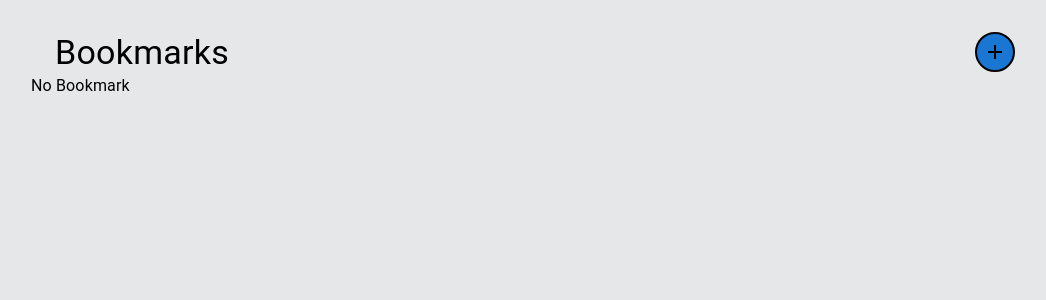
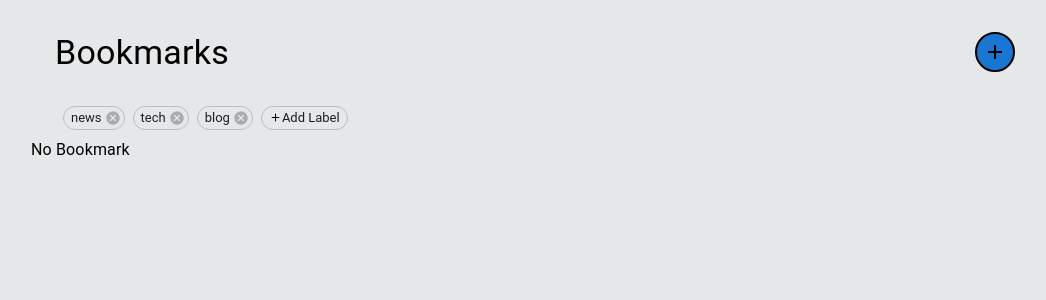
Before and after one commit to simicity/bookmark-manager, a React (Vite) app: page / in a window 1280 px wide. Shown: the top 300 px of the page, without its empty margins (105-1151 px from the left). Built offline with nearby package versions, Linux system fonts and the light colour scheme.

Commit message:
Add filtering function base

```diff
--- a/src/App.jsx
+++ b/src/App.jsx
@@ -7,11 +7,14 @@ function App() {
   const [formSubmitted, setFormSubmitted] = useState(false);
   const submitForm = () => setFormSubmitted(true);
   const resetForm = () => setFormSubmitted(false);
+  const [selectedLabels, setselectedLabels] = useState([]);
+  const addSelectedLabel = (label) => setselectedLabels([...selectedLabels, label]);
+  const removeSelectedLabel = (label) => setselectedLabels(selectedLabels.filter(e => e !== label));
 
   return (
     <div className="App">
-      <AppHeader submitForm={submitForm} />
-      <AppContent formSubmitted={formSubmitted} submitForm={submitForm} resetForm={resetForm} />
+      <AppHeader submitForm={submitForm} selectedLabels={selectedLabels} addSelectedLabel={addSelectedLabel} removeSelectedLabel={removeSelectedLabel} />
+      <AppContent formSubmitted={formSubmitted} submitForm={submitForm} resetForm={resetForm} selectedLabels={selectedLabels} />
     </div>
   )
 }
--- a/src/components/AppContent.jsx
+++ b/src/components/AppContent.jsx
@@ -4,7 +4,7 @@ import { getBookmarks } from '../utils/local-storage-handler';
 import Grid from '@mui/material/Grid';
 import Typography from '@mui/material/Typography';
 
-function AppContent({ formSubmitted, submitForm, resetForm }) {
+function AppContent({ formSubmitted, submitForm, resetForm, selectedLabels }) {
   const [bookmarks, setBookmarks] = useState([]);
 
   useEffect(() => {
--- a/src/components/AppHeader.jsx
+++ b/src/components/AppHeader.jsx
@@ -5,15 +5,16 @@ import Box from '@mui/material/Box';
 import Typography from '@mui/material/Typography';
 import Fab from '@mui/material/Fab';
 import AddIcon from '@mui/icons-material/Add';
+import LabelFilter from './LabelFilter';
 
-function AppHeader({ submitForm }) {
+function AppHeader({ submitForm, selectedLabels, addSelectedLabel, removeSelectedLabel }) {
   const [open, setOpen] = React.useState(false);
   const handleModalOpen = () => setOpen(true);
   const handleModalClose = () => setOpen(false);
 
   return (
     <>
-      <Box className="AppTitle" sx={{ display: 'flex', justifyContent: 'space-between', mb: 3 }}>
+      <Box sx={{ display: 'flex', justifyContent: 'space-between', mb: 3 }}>
         <Typography variant="h4" component="h1">
           Bookmarks
         </Typography>
@@ -21,6 +22,9 @@ function AppHeader({ submitForm }) {
           <AddIcon sx={{ color: "black" }} />
         </Fab>
       </Box>
+
+      <LabelFilter selectedLabels={selectedLabels} addSelectedLabel={addSelectedLabel} removeSelectedLabel={removeSelectedLabel} />
+
       <Modal
           open={open}
           onClose={handleModalClose}
--- /dev/null
+++ b/src/components/LabelFilter.jsx
@@ -0,0 +1,60 @@
+import { styled } from '@mui/material/styles';
+import Box from '@mui/material/Box';
+import Chip from '@mui/material/Chip';
+import AddIcon from '@mui/icons-material/Add';
+import { getUniqueLabels } from '../utils/local-storage-handler';
+
+const ListItem = styled('li')(({ theme }) => ({
+  margin: theme.spacing(0.5),
+}));
+
+export default function LabelFilter({ selectedLabels, addSelectedLabel, removeSelectedLabel }) {
+  const labels = getUniqueLabels();
+  const handleClick = (label) => () => {
+    addSelectedLabel(label);
+  };
+  const handleDelete = (label) => () => {
+    removeSelectedLabel(label);
+  };
+
+  return (
+    <Box
+      sx={{
+        display: 'flex',
+        justifyContent: 'start',
+        flexWrap: 'wrap',
+        listStyle: 'none',
+        p: 0.5,
+        mb: 3,
+      }}
+      component="ul"
+    >
+      {labels.map((label) => {
+        return (
+          <ListItem key={label}>
+            <Chip
+              size="small"
+              variant="outlined"
+              label={label}
+              onClick={handleClick(label)}
+              onDelete={handleDelete(label)}
+            />
+          </ListItem>
+        );
+      })}
+      <ListItem key="add-label">
+        <Chip
+          size="small"
+          variant="outlined"
+          label={
+            <Box sx={{ display: "flex", alignItems: "center" }}>
+              <AddIcon sx={{ fontSize: "small", color: "black" }} />
+              Add Label
+            </Box>
+          }
+          // onClick={}
+        />
+      </ListItem>
+    </Box>
+  );
+}
--- a/src/utils/local-storage-handler.js
+++ b/src/utils/local-storage-handler.js
@@ -2,7 +2,8 @@ import localforage from "localforage";
 import { matchSorter } from "match-sorter";
 import sortBy from "sort-by";
 
-/* local storage schema
+/* local storage schema */
+/* ------------------------
   Bookmark (
     id, // primary key
     labels (
@@ -11,7 +12,7 @@ import sortBy from "sort-by";
     name,
     url,
   )
-*/
+------------------------ */
 
 // set([
 //   {
@@ -32,21 +33,28 @@ import sortBy from "sort-by";
 //   },
 // ]);
 
+// fake a cache so we don't slow down stuff we've already seen
+let fakeCache = {};
+
 let uniqueLabels = new Set();
-// updateUniqueLabels();
+addUniqueLabels(['news', 'tech', 'blog']);
+updateUniqueLabels();
 
-function updateUniqueLabels() {
-  // getBookmarks().forEach(bookmark => addUniqueLabels(bookmark.labels));
+async function updateUniqueLabels() {
+  await getBookmarks()
+  .then((bookmark) => {
+    if(bookmark.labels) addUniqueLabels(bookmark.labels);
+  });
 }
 
-function addUniqueLabels(/*labels*/) {
-  // for (let label of labels) {
-  //   uniqueLabels.add(label.lower());
-  // }
+function addUniqueLabels(labels) {
+  for (let label of labels) {
+    uniqueLabels.add(label.toLowerCase());
+  }
 }
 
 export function getUniqueLabels() {
-  return uniqueLabels;
+  return Array.from(uniqueLabels);
 }
 
 export async function getBookmarks(label) {
@@ -106,9 +114,6 @@ function set(bookmarks) {
   return localforage.setItem("bookmarks", bookmarks);
 }
 
-// fake a cache so we don't slow down stuff we've already seen
-let fakeCache = {};
-
 async function fakeNetwork(key) {
   if (!key) {
     fakeCache = {};
```
